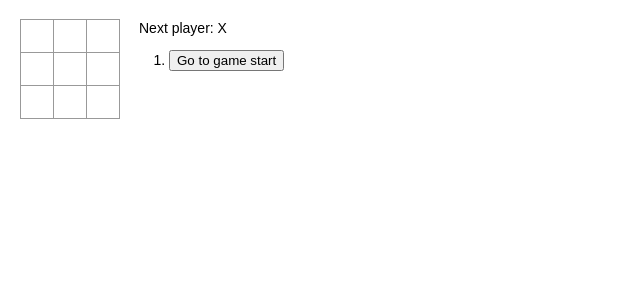
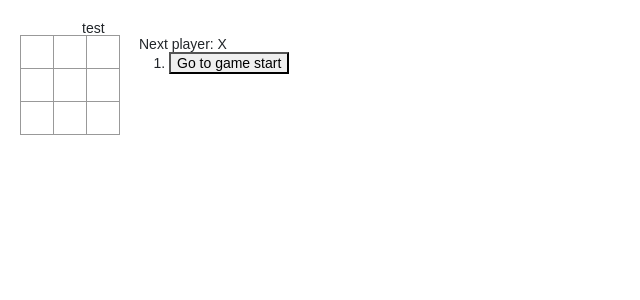
Before and after one commit to unknown0429/ReactStudy, a React (Create React App) app: page / in a window 1280 px wide. Shown: the top 300 px of the page, without its empty margins (0-640 px from the left). Built offline with nearby package versions, Linux system fonts and the light colour scheme.

Commit message:
bootstrapの追加

```diff
--- a/public/index.html
+++ b/public/index.html
@@ -10,6 +10,8 @@
       content="Web site created using create-react-app"
     />
     <link rel="apple-touch-icon" href="%PUBLIC_URL%/logo192.png" />
+    <link href="https://cdn.jsdelivr.net/npm/bootstrap@5.0.2/dist/css/bootstrap.min.css" rel="stylesheet" integrity="sha384-EVSTQN3/azprG1Anm3QDgpJLIm9Nao0Yz1ztcQTwFspd3yD65VohhpuuCOmLASjC" crossorigin="anonymous">
+
     <!--
       manifest.json provides metadata used when your web app is installed on a
       user's mobile device or desktop. See https://developers.google.com/web/fundamentals/web-app-manifest/
@@ -39,5 +41,8 @@
       To begin the development, run `npm start` or `yarn start`.
       To create a production bundle, use `npm run build` or `yarn build`.
     -->
+    <script src="https://cdn.jsdelivr.net/npm/@popperjs/core@2.9.2/dist/umd/popper.min.js" integrity="sha384-IQsoLXl5PILFhosVNubq5LC7Qb9DXgDA9i+tQ8Zj3iwWAwPtgFTxbJ8NT4GN1R8p" crossorigin="anonymous"></script>
+    <script src="https://cdn.jsdelivr.net/npm/bootstrap@5.0.2/dist/js/bootstrap.min.js" integrity="sha384-cVKIPhGWiC2Al4u+LWgxfKTRIcfu0JTxR+EQDz/bgldoEyl4H0zUF0QKbrJ0EcQF" crossorigin="anonymous"></script>
+    <script src="https://cdn.jsdelivr.net/npm/bootstrap@5.0.2/dist/js/bootstrap.bundle.min.js" integrity="sha384-MrcW6ZMFYlzcLA8Nl+NtUVF0sA7MsXsP1UyJoMp4YLEuNSfAP+JcXn/tWtIaxVXM" crossorigin="anonymous"></script>
   </body>
 </html>
--- a/src/component/App.js
+++ b/src/component/App.js
@@ -1,11 +1,13 @@
-import './App.js';
+import Game from './tutorial/Game'
+import Moc from './bootstrapTest/moc'
 
 function App() {
   return (
-    <div className="App">
-      <h1>これから始まるsuspence</h1>
-    </div>
+    <>
+      <Moc/>
+      <Game/>
+    </>
   );
 }
 
-export default App;
+export default App
--- /dev/null
+++ b/src/component/bootstrapTest/moc.jsx
@@ -0,0 +1,17 @@
+
+// コンポーネント名は大文字から始めないと読み込んでくれなくなる
+// ※ 重要
+function Moc() {
+    return (
+        <div className="container">
+            <div className="row">
+                <div className="col">
+                    test
+                </div>
+            </div>
+        </div>
+
+    )
+}
+
+export default Moc
--- a/src/index.js
+++ b/src/index.js
@@ -3,13 +3,12 @@ import ReactDOM from 'react-dom';
 import './index.css';
 import App from './component/App';
 import reportWebVitals from './reportWebVitals';
-import Game from './component/Game'
 // import suspenceTest from './component/suspenceTest'
 // import functionTestComponent from './component/functionTestComponent';
 
 ReactDOM.render(
   <React.StrictMode>
-    <Game/>
+    <App/>
   </React.StrictMode>,
   document.getElementById('root')
 );
```
Also changed, not shown: src/component/bootstrapTest/test.jsx (added, +7 -0 lines), src/component/bootstrapTest/test2.jsx (added, +7 -0 lines), src/component/tutorial/Board.jsx (renamed from src/component/Board.jsx), src/component/tutorial/Game.jsx (renamed from src/component/Game.jsx), src/component/tutorial/Square.jsx (renamed from src/component/Square.jsx), src/component/tutorial/functionTestComponent.jsx (renamed from src/component/functionTestComponent.jsx), src/component/tutorial/suspenceTest.jsx (renamed from src/component/suspenceTest.jsx).
